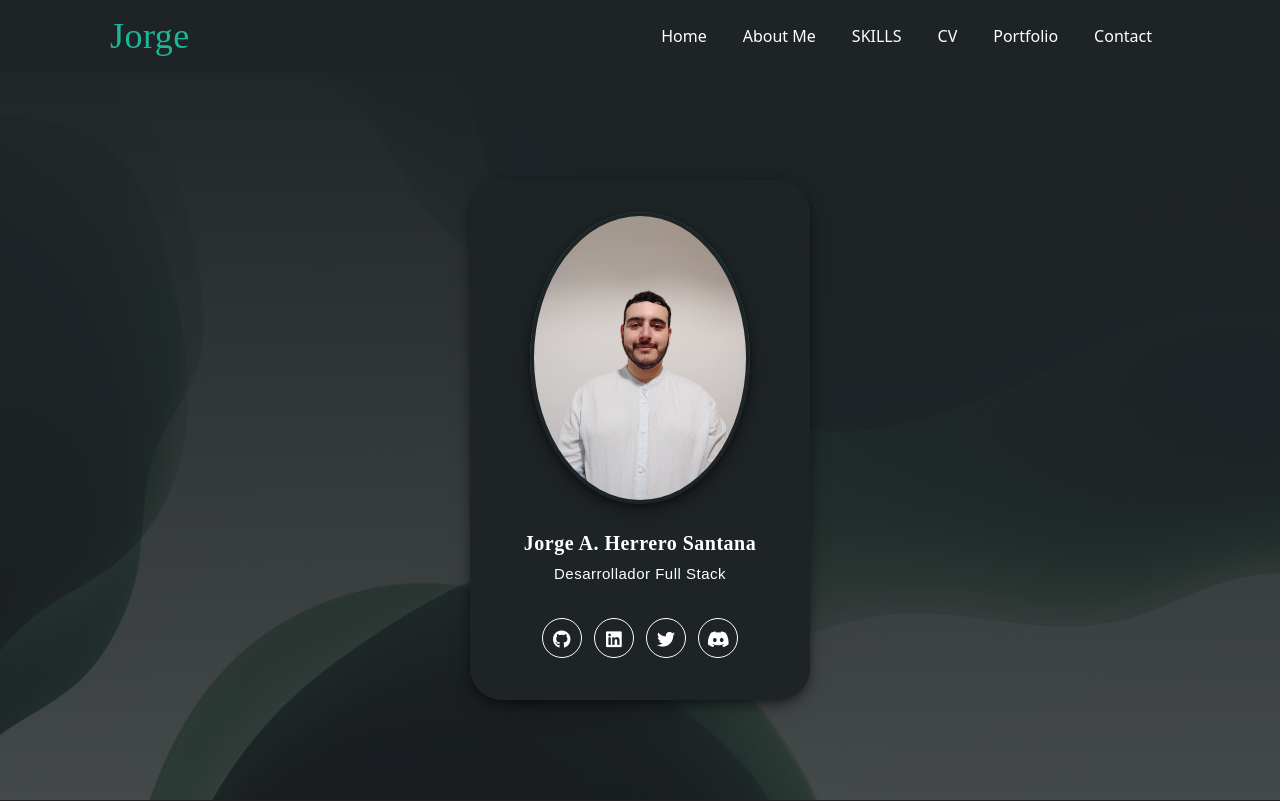
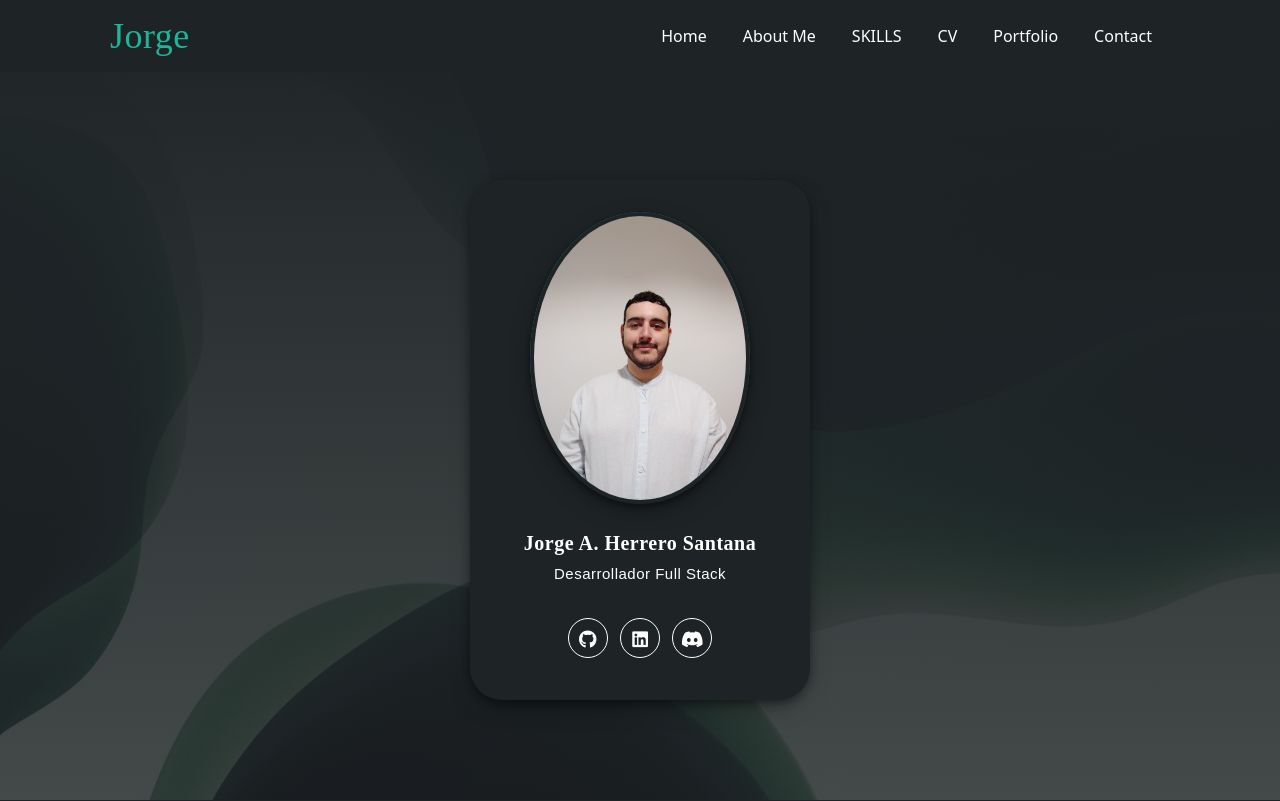
Before and after one commit to Jorgell01/Portfolio, a plain HTML site: page index.html in a window 1280 px wide. Shown: the top 801 px of the page. Drawn offline with nearby package versions, Linux system fonts and the light colour scheme; a script that the page names is missing.

Commit message:
fix: delete href to twitter

```diff
--- a/index.html
+++ b/index.html
@@ -42,7 +42,6 @@
             <div class="redes">
                 <a href="https://github.com/Jorgell01" target="_blank"><i class="fa-brands fa-github"></i></a>
                 <a href="https://www.linkedin.com/in/jorge-alberto-herrero-santana-60ab16339" target="_blank"><i class="fa-brands fa-linkedin"></i></a>
-                <a href="https://x.com/JorgellSC" target="_blank"><i class="fa-brands fa-twitter"></i></a>
                 <a href="https://discord.com/users/213089627588919297" target="_blank"><i class="fa-brands fa-discord"></i></a>
             </div>
         </div>
```
